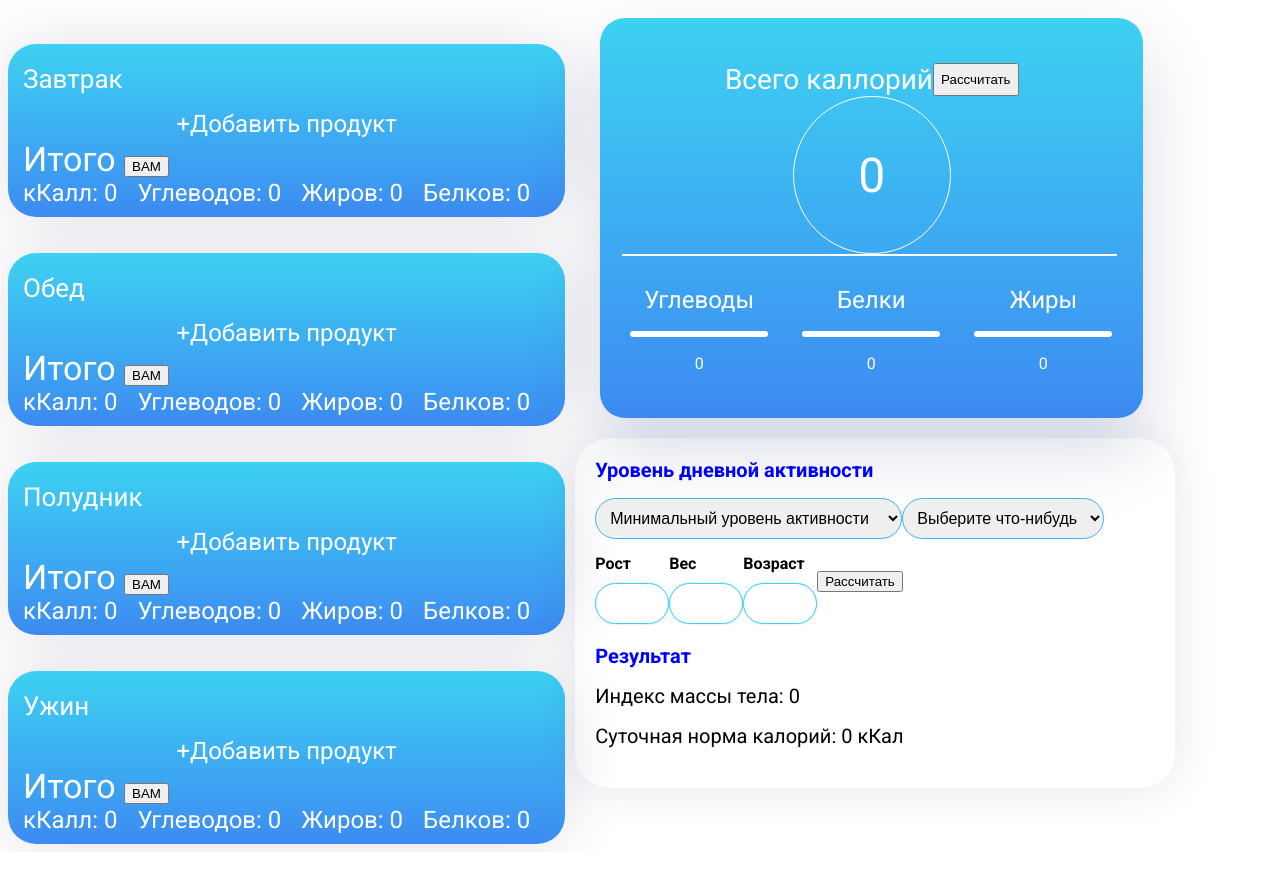
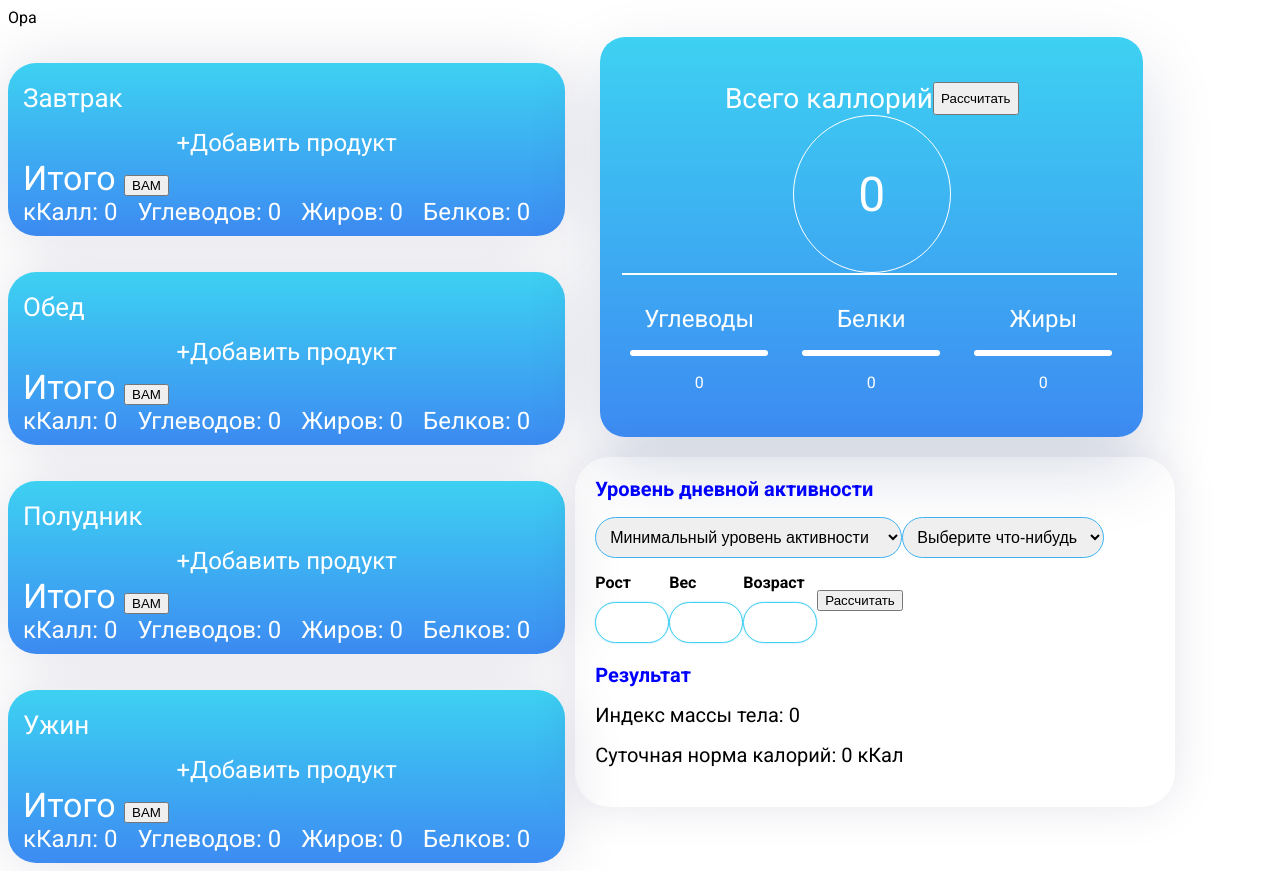
Before and after one commit to deshk0/LimEat, a React (Create React App) app in the folder my-app/: page / in a window 1280 px wide. Built offline with nearby package versions, Linux system fonts and the light colour scheme.

Commit message:
залили с мака

```diff
--- a/my-app/src/App.jsx
+++ b/my-app/src/App.jsx
@@ -10,6 +10,7 @@ export class MyApp extends React.Component{
     render(){
         return(
             <div class="wrapper">
+                <div style={{color:'black'}}>Opa</div>
                 <Full />
             </div>
         )
```
